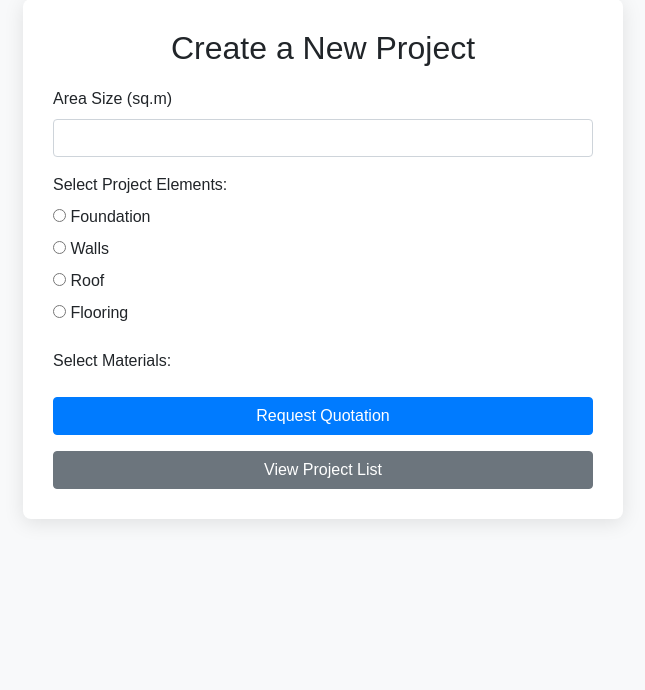
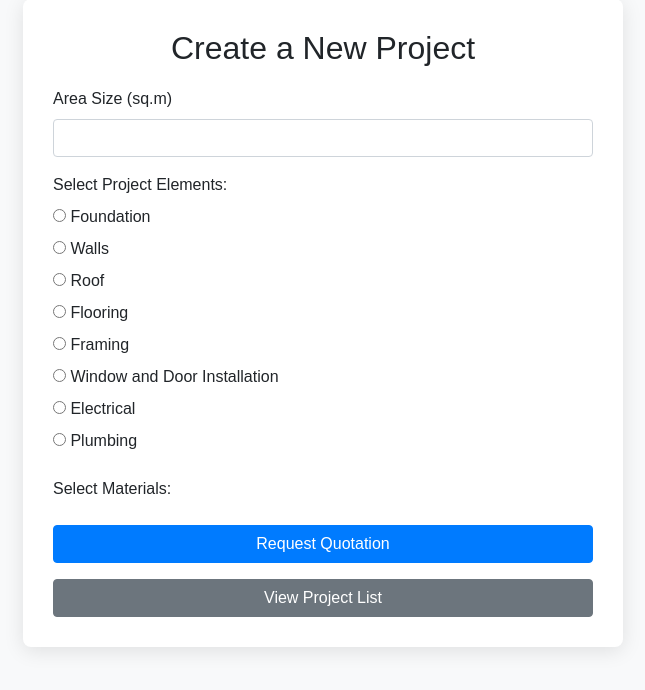
Before and after one commit to eayerishz/constructionwebsite, a Django app: page /create_project/ in a window 1280 px wide. Shown: the part 49-739 px from the top of the page, without its empty margins (317-962 px from the left). Run offline with Django 5.2, Linux system fonts and the light colour scheme; some libraries are stand-ins or nearby versions.

Commit message:
updated elements and materials

```diff
--- a/quotations/apps.py
+++ b/quotations/apps.py
@@ -1,5 +1,4 @@
 from django.apps import AppConfig
-
 
 class QuotationsConfig(AppConfig):
     default_auto_field = 'django.db.models.BigAutoField'
--- a/templates/create_project.html
+++ b/templates/create_project.html
@@ -47,7 +47,11 @@
                         <label><input type="radio" name="projectElement" value="Foundation" onclick="updateMaterials()"> Foundation</label><br>
                         <label><input type="radio" name="projectElement" value="Walls" onclick="updateMaterials()"> Walls</label><br>
                         <label><input type="radio" name="projectElement" value="Roof" onclick="updateMaterials()"> Roof</label><br>
-                        <label><input type="radio" name="projectElement" value="Flooring" onclick="updateMaterials()"> Flooring</label>
+                        <label><input type="radio" name="projectElement" value="Flooring" onclick="updateMaterials()"> Flooring</label><br>
+                        <label><input type="radio" name="projectElement" value="Framing" onclick="updateMaterials()"> Framing</label><br>
+                        <label><input type="radio" name="projectElement" value="Window and Door Installation" onclick="updateMaterials()"> Window and Door Installation</label><br>
+                        <label><input type="radio" name="projectElement" value="Electrical" onclick="updateMaterials()"> Electrical</label><br>
+                        <label><input type="radio" name="projectElement" value="Plumbing" onclick="updateMaterials()"> Plumbing</label>
                     </div>
                 </div>
                 <div class="form-group">
@@ -89,6 +93,18 @@
                 case 'Flooring':
                     materials = ['Tile', 'Wood'];
                     break;
+                case 'Framing':
+                    materials = ['Exterior Wall Framing', 'Roof Framing','Door Framing'];
+                    break;
+                case 'Window and Door Installation':
+                    materials = ['Barn Door', 'Sliding Door',"Sliding Window"];
+                    break;
+                 case 'Electrical':
+                    materials = ['Light Switches', 'Main Panel'];
+                    break;
+                case 'Plumbing':
+                    materials = ['Shower Fixture', 'Toilet Installation'];
+                    break;
             }
 
             materials.forEach(material => {
```
Also changed, not shown: db.sqlite3, quotations/forms.py (line endings or trailing spaces), quotations/urls.py (line endings or trailing spaces).
